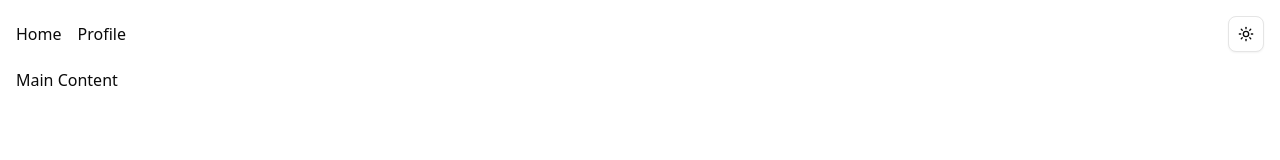
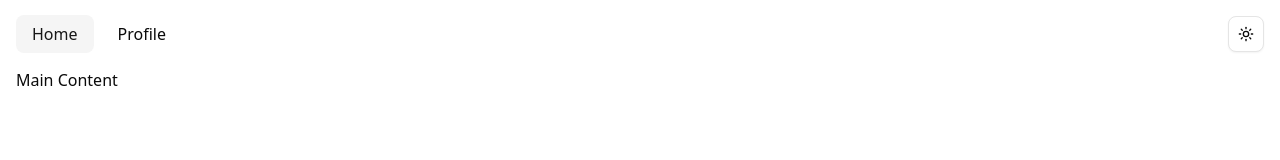
Before and after one commit to amroczeK/leonardo-challenge, a Next.js app: page / in a window 1280 px wide. Shown: the top 160 px of the page. Built offline with nearby package versions, Linux system fonts and the light colour scheme; no server answers.

Commit message:
styling(nav): Update nav link styling, improve accessibility

```diff
--- a/src/components/layout/navigation-bar.tsx
+++ b/src/components/layout/navigation-bar.tsx
@@ -1,17 +1,42 @@
+"use client";
+
 import Link from "next/link";
+import { usePathname } from "next/navigation";
 import React from "react";
 
 export default function NavigationBar() {
   return (
     <nav>
-      <ul className="flex gap-4">
+      <ul className="flex gap-2">
         <li>
-          <Link href="/">Home</Link>
+          <NavLink href="/">Home</NavLink>
         </li>
         <li>
-          <Link href="/profile">Profile</Link>
+          <NavLink href="/profile">Profile</NavLink>
         </li>
       </ul>
     </nav>
   );
 }
+
+function NavLink({
+  href,
+  children,
+}: {
+  href: string;
+  children: React.ReactNode;
+}) {
+  const pathname = usePathname();
+  const isActive = pathname === href;
+
+  return (
+    <Link
+      href={href}
+      className={`rounded-md px-4 py-2 hover:bg-accent hover:text-accent-foreground active:bg-accent/90 ${
+        isActive ? "bg-accent text-accent-foreground" : ""
+      }`}
+    >
+      {children}
+    </Link>
+  );
+}
```
